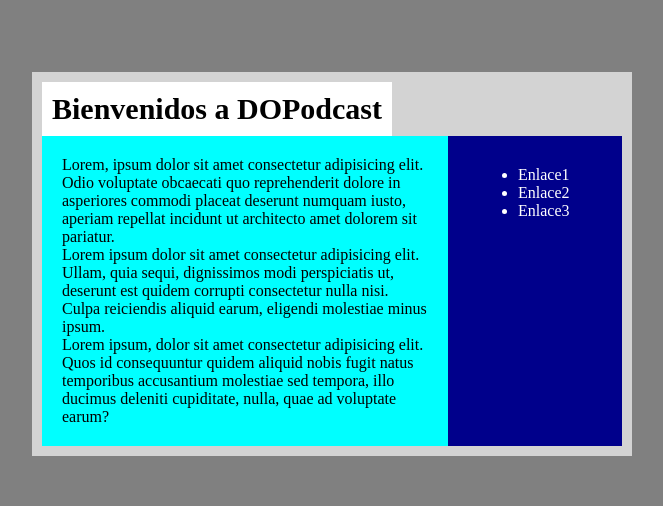
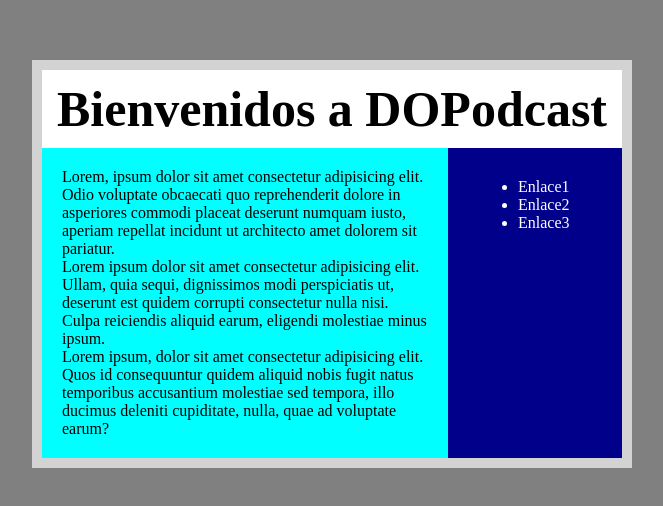
Before and after one commit to diegithub06/Flexbox-2, a plain HTML site: page index.html in a window 1280 px wide. Shown: the part 136-642 px from the top of the page, without its empty margins (308-971 px from the left). Drawn offline with Linux system fonts and the light colour scheme.

Commit message:
index.html

```diff
--- a/index.html
+++ b/index.html
@@ -29,7 +29,8 @@
         background-color: white;
         padding: 10px;
         text-align: center;
-        font-size: 15px;
+        font-size: 25px;
+        width: 100%;
     }
     article {
         background-color: aqua;
```
